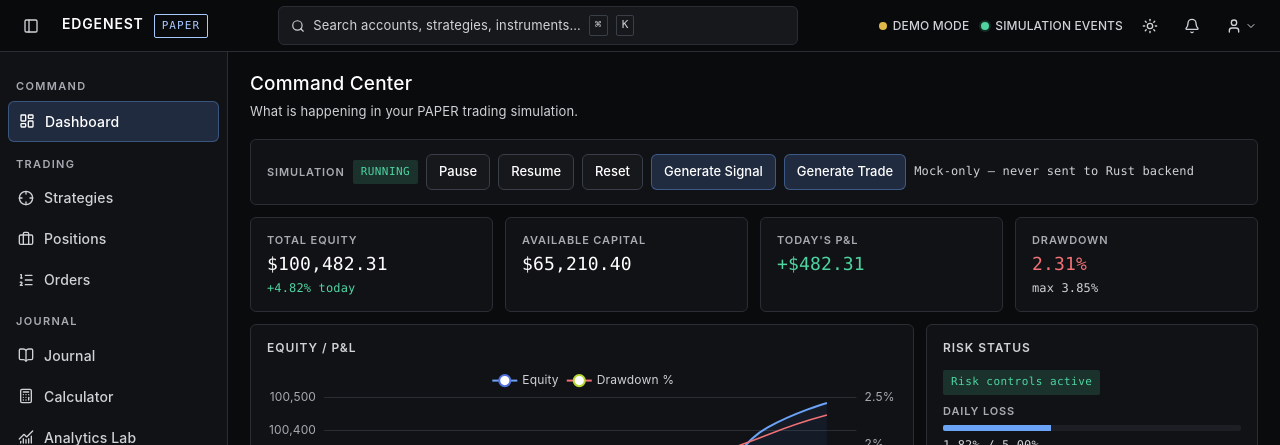
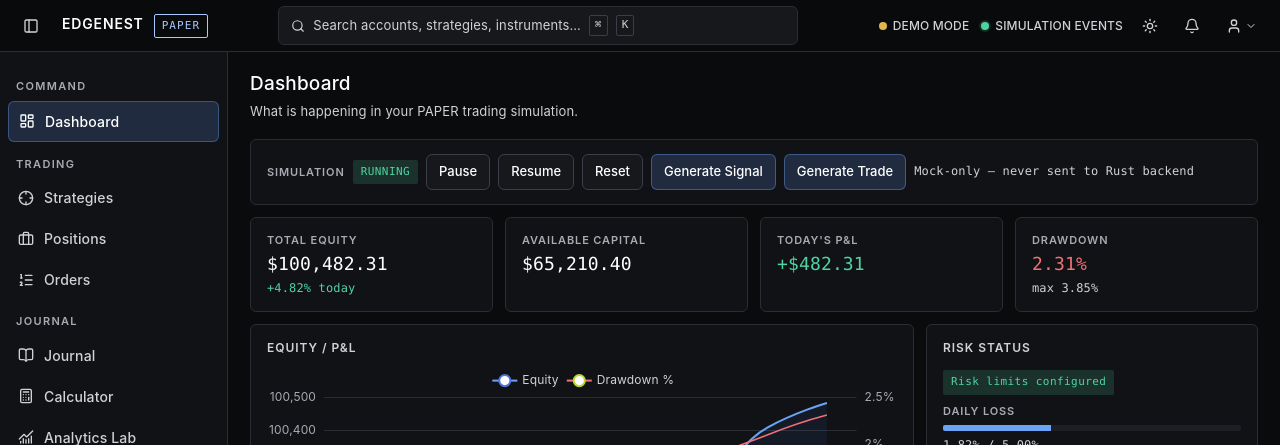
Before and after one commit to apostleoffinance/event-driven-trading-rs, a Next.js app in the folder frontend/: page / in a window 1280 px wide. Shown: the top 445 px of the page. Built offline with nearby package versions, Linux system fonts and the light colour scheme; no server answers.

Commit message:
fix(dashboard): use customer-facing dashboard title and risk wording

```diff
--- a/frontend/src/app/page.tsx
+++ b/frontend/src/app/page.tsx
@@ -103,7 +103,7 @@ export default function CommandCenterPage() {
   return (
     <>
       <PageHeader
-        title="Command Center"
+        title="Dashboard"
         description={frontendConfig.dataMode === "api" ? "Your trading accounts, performance and risk overview." : "What is happening in your PAPER trading simulation."}
       />
       <div style={{ marginBottom: 12 }}>
@@ -134,7 +134,7 @@ export default function CommandCenterPage() {
           <div className="panel-title">RISK STATUS</div>
           <div style={{ marginBottom: 8 }}>
             <StatusBadge tone={riskToneClass(risk.tone)}>
-              {risk.engineStatus === "HEALTHY" ? "Risk controls active" : risk.engineStatus === "NOT_CONFIGURED" ? "Risk limits not configured" : `Risk status: ${risk.engineStatus.toLowerCase().replaceAll("_", " ")}`}
+              {risk.engineStatus === "HEALTHY" ? "Risk limits configured" : risk.engineStatus === "NOT_CONFIGURED" ? "Risk limits not configured" : `Risk status: ${risk.engineStatus.toLowerCase().replaceAll("_", " ")}`}
             </StatusBadge>
           </div>
           <div className="metric-label">DAILY LOSS</div>
```
